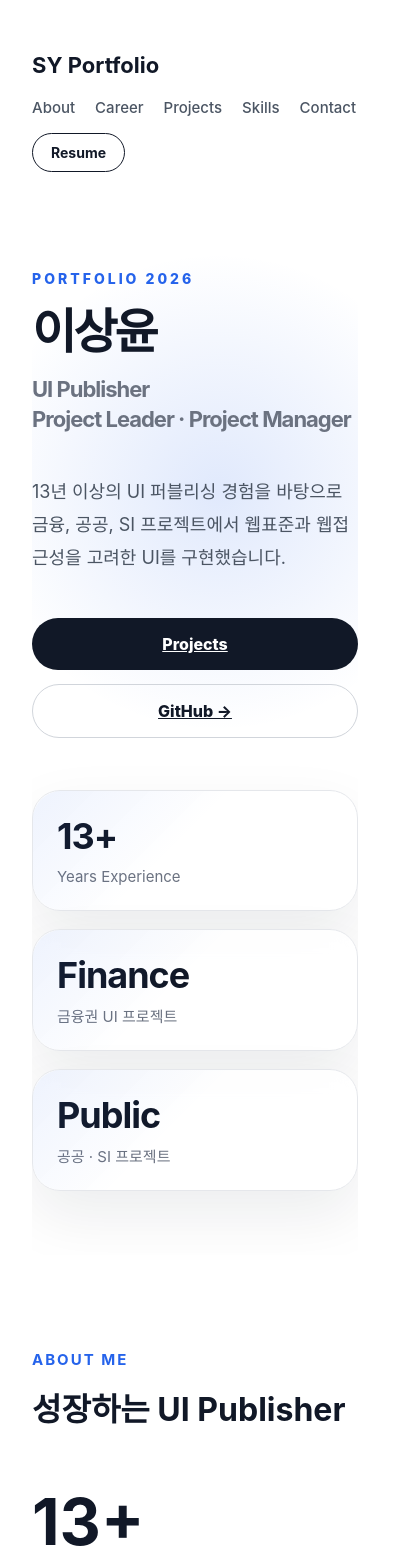
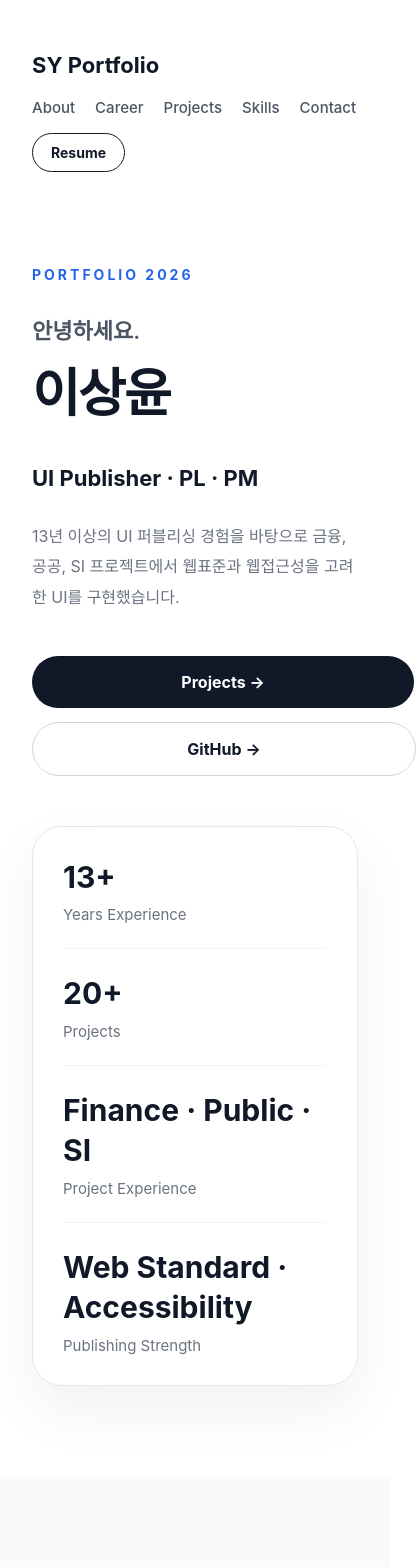
Before and after one commit to richroad300/professional-portfolio, a Vue app: page / in a window 390 px wide. Shown: the top 1567 px of the page, 416 px wide, since content can reach past the window. Built offline with nearby package versions, Linux system fonts and the light colour scheme.

Commit message:
Projects 카드 썸네일 영역 추가

```diff
--- a/src/components/Hero.vue
+++ b/src/components/Hero.vue
@@ -1,14 +1,13 @@
 <template>
   <section class="hero">
-    <div class="hero__bg"></div>
-
-    <div class="hero__content">
+    <div class="hero-left">
       <p class="eyebrow">PORTFOLIO 2026</p>
 
-      <h1>
-        이상윤
-        <span>UI Publisher<br />Project Leader · Project Manager</span>
-      </h1>
+      <p class="hello">안녕하세요.</p>
+
+      <h1>이상윤</h1>
+
+      <p class="role">UI Publisher · PL · PM</p>
 
       <p class="desc">
         13년 이상의 UI 퍼블리싱 경험을 바탕으로 금융, 공공, SI 프로젝트에서
@@ -16,27 +15,34 @@
       </p>
 
       <div class="actions">
-        <a href="#projects" class="btn primary">Projects</a>
-        <a href="https://github.com/richroad300" target="_blank" class="btn secondary">
+        <a href="#projects" class="primary">Projects →</a>
+        <a href="https://github.com/richroad300" target="_blank" class="secondary">
           GitHub →
         </a>
       </div>
     </div>
 
-    <div class="hero__stats" aria-label="career highlights">
-      <div class="stat-card">
-        <strong>13+</strong>
-        <span>Years Experience</span>
-      </div>
+    <div class="hero-right">
+      <div class="hero-card">
+        <div class="hero-item">
+          <strong>13+</strong>
+          <span>Years Experience</span>
+        </div>
 
-      <div class="stat-card">
-        <strong>Finance</strong>
-        <span>금융권 UI 프로젝트</span>
-      </div>
+        <div class="hero-item">
+          <strong>20+</strong>
+          <span>Projects</span>
+        </div>
 
-      <div class="stat-card">
-        <strong>Public</strong>
-        <span>공공 · SI 프로젝트</span>
+        <div class="hero-item">
+          <strong>Finance · Public · SI</strong>
+          <span>Project Experience</span>
+        </div>
+
+        <div class="hero-item">
+          <strong>Web Standard · Accessibility</strong>
+          <span>Publishing Strength</span>
+        </div>
       </div>
     </div>
   </section>
@@ -44,56 +50,57 @@
 
 <style scoped>
 .hero {
-  position: relative;
-  display: grid;
-  grid-template-columns: 1.4fr 0.8fr;
+  display: flex;
+  justify-content: space-between;
+  align-items: center;
   gap: 80px;
-  align-items: center;
   min-height: calc(100vh - 120px);
-  padding: 90px 0;
-  overflow: hidden;
+  padding: 80px 0 120px;
 }
 
-.hero__bg {
-  position: absolute;
-  top: 40px;
-  right: -120px;
-  z-index: -1;
-  width: 520px;
-  height: 520px;
-  border-radius: 50%;
-  background: radial-gradient(circle, rgba(37, 99, 235, 0.14), transparent 65%);
+.hero-left {
+  flex: 1;
+}
+
+.hero-right {
+  width: 400px;
 }
 
 .eyebrow {
   color: #2563eb;
   font-size: 14px;
-  font-weight: 800;
+  font-weight: 700;
   letter-spacing: 3px;
 }
 
-h1 {
-  margin-top: 20px;
-  font-size: clamp(48px, 7vw, 86px);
-  line-height: 1.05;
-  letter-spacing: -3px;
+.hello {
+  margin-top: 30px;
+  color: #4b5563;
+  font-size: 22px;
+  font-weight: 600;
 }
 
-h1 span {
-  display: block;
+.hero-left h1 {
+  margin-top: 14px;
+  color: #111827;
+  font-size: 82px;
+  line-height: 1.05;
+  letter-spacing: -2px;
+}
+
+.role {
   margin-top: 18px;
-  color: #6b7280;
-  font-size: clamp(22px, 3vw, 34px);
-  line-height: 1.35;
-  letter-spacing: -1px;
+  color: #111827;
+  font-size: 28px;
+  font-weight: 700;
 }
 
 .desc {
-  margin-top: 34px;
-  max-width: 700px;
-  color: #4b5563;
+  max-width: 640px;
+  margin-top: 30px;
+  color: #6b7280;
   font-size: 18px;
-  line-height: 1.85;
+  line-height: 1.9;
 }
 
 .actions {
@@ -102,29 +109,22 @@ h1 span {
   margin-top: 44px;
 }
 
-.btn {
+.actions a {
   display: inline-flex;
   align-items: center;
   justify-content: center;
-  min-height: 52px;
-  padding: 0 30px;
-  border-radius: 999px;
+  height: 52px;
+  padding: 0 28px;
+  border-radius: 30px;
+  text-decoration: none;
   font-size: 16px;
-  font-weight: 800;
-  transition:
-    transform 0.25s ease,
-    background 0.25s ease,
-    color 0.25s ease,
-    border-color 0.25s ease;
-}
-
-.btn:hover {
-  transform: translateY(-3px);
+  font-weight: 700;
+  transition: .3s;
 }
 
 .primary {
   background: #111827;
-  color: #ffffff;
+  color: #fff;
 }
 
 .primary:hover {
@@ -139,78 +139,81 @@ h1 span {
 .secondary:hover {
   border-color: #111827;
   background: #111827;
-  color: #ffffff;
+  color: #fff;
 }
 
-.hero__stats {
-  display: grid;
-  gap: 18px;
+.hero-card {
+  padding: 42px;
+  border: 1px solid #e5e7eb;
+  border-radius: 30px;
+  background: #fff;
+  box-shadow: 0 24px 60px rgba(0, 0, 0, .06);
 }
 
-.stat-card {
-  position: relative;
-  padding: 30px;
-  border: 1px solid #e5e7eb;
-  border-radius: 28px;
-  background: rgba(255, 255, 255, 0.82);
-  box-shadow: 0 24px 60px rgba(17, 24, 39, 0.08);
-  backdrop-filter: blur(12px);
+.hero-item {
+  padding: 24px 0;
+  border-bottom: 1px solid #f3f4f6;
 }
 
-.stat-card::before {
-  content: "";
-  position: absolute;
-  inset: 0;
-  border-radius: 28px;
-  background: linear-gradient(135deg, rgba(37, 99, 235, 0.08), transparent 45%);
-  pointer-events: none;
+.hero-item:first-child {
+  padding-top: 0;
 }
 
-.stat-card strong {
-  display: block;
-  font-size: 36px;
-  line-height: 1.2;
-  letter-spacing: -1px;
+.hero-item:last-child {
+  padding-bottom: 0;
+  border-bottom: 0;
 }
 
-.stat-card span {
+.hero-item strong {
+  display: block;
+  color: #111827;
+  font-size: 30px;
+  line-height: 1.35;
+}
+
+.hero-item span {
   display: block;
   margin-top: 8px;
   color: #6b7280;
   font-size: 15px;
 }
 
-@media (max-width: 1024px) {
+@media (max-width: 768px) {
   .hero {
-    grid-template-columns: 1fr;
-    gap: 52px;
+    flex-direction: column;
+    align-items: flex-start;
+    gap: 50px;
     min-height: auto;
+    padding: 60px 0 90px;
   }
 
-  .hero__stats {
-    grid-template-columns: repeat(3, 1fr);
+  .hero-right {
+    width: 100%;
   }
-}
 
-@media (max-width: 768px) {
-  .hero {
-    padding: 64px 0;
+  .hero-left h1 {
+    font-size: 52px;
+  }
+
+  .role {
+    font-size: 22px;
+  }
+
+  .desc {
+    font-size: 16px;
   }
 
   .actions {
     flex-direction: column;
+    width: 100%;
   }
 
-  .btn {
-    max-width: 100%;
+  .actions a {
+    width: 100%;
   }
 
-  .hero__stats {
-    grid-template-columns: 1fr;
-  }
-
-  .stat-card {
-    padding: 24px;
+  .hero-card {
+    padding: 30px;
   }
 }
 </style>
--- a/src/components/Projects.vue
+++ b/src/components/Projects.vue
@@ -2,12 +2,15 @@
   <section id="projects" class="projects">
     <div class="section-title">
       <p>PROJECTS</p>
-      <h2>주요 프로젝트</h2>
+      <h2>대표 프로젝트</h2>
     </div>
 
     <div class="project-list">
       <article class="project-card">
-        <div class="project-top">
+        <div class="thumb">
+            <span>Project Preview</span>
+        </div>
+        <div class="project-head">
           <span class="category">Public</span>
           <span class="date">2025.08 - 2025.12</span>
         </div>
@@ -15,17 +18,30 @@
         <h3>한국교육시설안전원 대국민 포털</h3>
 
         <p class="desc">
-          공공 포털 UI 퍼블리싱을 100% 담당했으며, 웹표준과 웹접근성을 고려한 화면 구현을 수행했습니다.
+          공공 포털 UI 퍼블리싱을 100% 담당하고, 웹표준과 웹접근성을 고려한 화면 구현을 수행했습니다.
         </p>
 
-        <div class="info">
-          <span>Role : UI Publisher</span>
-          <span>Tech : HTML5, CSS3, JavaScript</span>
-        </div>
+        <dl class="project-info">
+          <div>
+            <dt>Role</dt>
+            <dd>UI Publisher</dd>
+          </div>
+          <div>
+            <dt>Work</dt>
+            <dd>공통 UI, 화면 퍼블리싱, 반응형 대응</dd>
+          </div>
+          <div>
+            <dt>Tech</dt>
+            <dd>HTML5 · CSS3 · JavaScript</dd>
+          </div>
+        </dl>
       </article>
 
       <article class="project-card">
-        <div class="project-top">
+        <div class="thumb">
+            <span>Project Preview</span>
+        </div>
+        <div class="project-head">
           <span class="category">Medical</span>
           <span class="date">2024.11 - 2025.05</span>
         </div>
@@ -33,17 +49,30 @@
         <h3>국립암센터 차세대 시스템</h3>
 
         <p class="desc">
-          반응형 UI 퍼블리싱을 수행하고, 다양한 화면 구조에 맞춰 웹표준 기반 UI를 구현했습니다.
+          다양한 화면 구조에 맞춘 반응형 UI 퍼블리싱을 수행하고, 웹표준 기반의 화면 품질을 관리했습니다.
         </p>
 
-        <div class="info">
-          <span>Role : UI Publisher</span>
-          <span>Tech : HTML5, CSS3, jQuery</span>
-        </div>
+        <dl class="project-info">
+          <div>
+            <dt>Role</dt>
+            <dd>UI Publisher</dd>
+          </div>
+          <div>
+            <dt>Work</dt>
+            <dd>반응형 UI, 공통 컴포넌트, 화면 구현</dd>
+          </div>
+          <div>
+            <dt>Tech</dt>
+            <dd>HTML5 · CSS3 · jQuery</dd>
+          </div>
+        </dl>
       </article>
 
       <article class="project-card">
-        <div class="project-top">
+        <div class="thumb">
+            <span>Project Preview</span>
+        </div>
+        <div class="project-head">
           <span class="category">Finance</span>
           <span class="date">2024.07 - 2024.09</span>
         </div>
@@ -51,17 +80,30 @@
         <h3>Kbank API 프로젝트</h3>
 
         <p class="desc">
-          금융 서비스 환경에 맞춘 반응형 UI 퍼블리싱을 진행하고, 화면 품질을 유지하며 일정에 맞춰 작업했습니다.
+          금융 서비스 환경에 맞춘 반응형 UI를 구현하고, 일정에 맞춰 화면 품질을 유지했습니다.
         </p>
 
-        <div class="info">
-          <span>Role : UI Publisher</span>
-          <span>Tech : HTML5, CSS3, JavaScript</span>
-        </div>
+        <dl class="project-info">
+          <div>
+            <dt>Role</dt>
+            <dd>UI Publisher</dd>
+          </div>
+          <div>
+            <dt>Work</dt>
+            <dd>금융 UI 퍼블리싱, 반응형 화면 구현</dd>
+          </div>
+          <div>
+            <dt>Tech</dt>
+            <dd>HTML5 · CSS3 · JavaScript</dd>
+          </div>
+        </dl>
       </article>
 
       <article class="project-card">
-        <div class="project-top">
+        <div class="thumb">
+            <span>Project Preview</span>
+        </div>
+        <div class="project-head">
           <span class="category">Finance</span>
           <span class="date">2020.03 - 2023.04</span>
         </div>
@@ -69,13 +111,23 @@
         <h3>웰컴금융그룹</h3>
 
         <p class="desc">
-          금융권 운영 및 구축 프로젝트에서 UI 퍼블리싱을 담당하고, 운영 이슈 대응 및 신규 화면 작업을 수행했습니다.
+          금융권 운영 및 구축 프로젝트에서 UI 퍼블리싱을 담당하고, 운영 이슈와 신규 화면 작업에 대응했습니다.
         </p>
 
-        <div class="info">
-          <span>Role : UI Publisher</span>
-          <span>Tech : HTML5, CSS3, jQuery</span>
-        </div>
+        <dl class="project-info">
+          <div>
+            <dt>Role</dt>
+            <dd>UI Publisher</dd>
+          </div>
+          <div>
+            <dt>Work</dt>
+            <dd>운영 퍼블리싱, 신규 구축, UI 유지보수</dd>
+          </div>
+          <div>
+            <dt>Tech</dt>
+            <dd>HTML5 · CSS3 · jQuery</dd>
+          </div>
+        </dl>
       </article>
     </div>
   </section>
@@ -120,12 +172,28 @@
   transform: translateY(-8px);
   box-shadow: 0 20px 50px rgba(0, 0, 0, .08);
 }
+.thumb {
+  display: flex;
+  align-items: center;
+  justify-content: center;
+  height: 190px;
+  margin-bottom: 26px;
+  border-radius: 18px;
+  background: #f3f4f6;
+  color: #9ca3af;
+  font-size: 15px;
+  font-weight: 700;
+}
 
-.project-top {
+.project-card:hover .thumb {
+  background: #eff6ff;
+  color: #2563eb;
+}
+.project-head {
   display: flex;
   justify-content: space-between;
   gap: 16px;
-  margin-bottom: 28px;
+  margin-bottom: 26px;
 }
 
 .category {
@@ -148,22 +216,37 @@
 }
 
 .desc {
-  margin-top: 20px;
+  margin-top: 18px;
   color: #4b5563;
   font-size: 16px;
   line-height: 1.8;
 }
 
-.info {
-  display: flex;
-  flex-direction: column;
-  gap: 8px;
+.project-info {
   margin-top: 28px;
   padding-top: 24px;
   border-top: 1px solid #f3f4f6;
 }
 
-.info span {
+.project-info div {
+  display: grid;
+  grid-template-columns: 70px 1fr;
+  gap: 16px;
+  margin-top: 12px;
+}
+
+.project-info div:first-child {
+  margin-top: 0;
+}
+
+.project-info dt {
+  color: #111827;
+  font-size: 14px;
+  font-weight: 700;
+}
+
+.project-info dd {
+  margin: 0;
   color: #6b7280;
   font-size: 14px;
 }
@@ -185,7 +268,7 @@
     padding: 28px;
   }
 
-  .project-top {
+  .project-head {
     flex-direction: column;
   }
 
```
Also changed, not shown: src/pages/Home.vue (+25 -3 lines).
